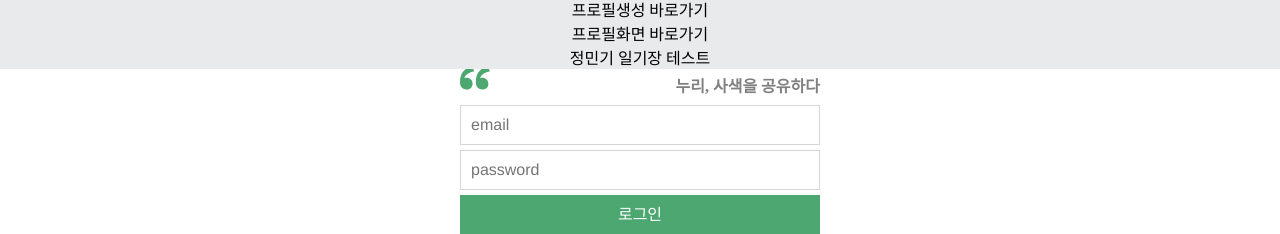
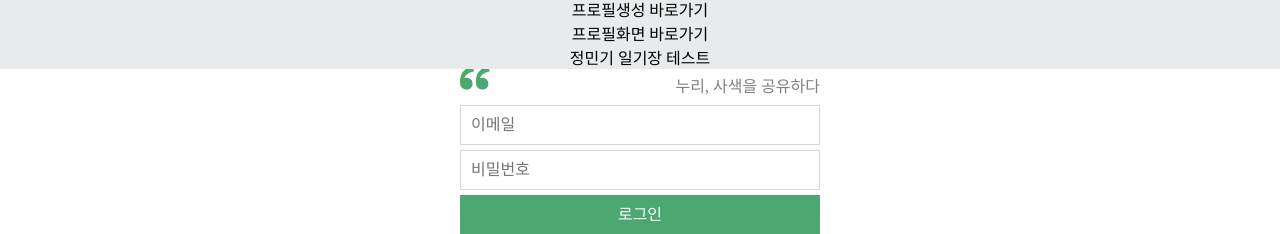
Before and after one commit to osamhack2022/WEB_SharedDiary_Nuri, a React (Create React App) app in the folder Project/frontend/: page /accounts/login in a window 1280 px wide. Shown: the part 165-399 px from the top of the page. Built offline with nearby package versions, Linux system fonts and the light colour scheme; a web font is replaced by a local one.

Commit message:
로그인 css완료(2)

```diff
--- a/Project/frontend/src/account/Login.jsx
+++ b/Project/frontend/src/account/Login.jsx
@@ -77,11 +77,11 @@ function Login() {
                     <svg width="40" height="40" fill="none" xmlns="http://www.w3.org/2000/svg" viewBox='0 0 48 48'>
                         <path d="M7.7 29.5c-2.3 0-4.1-.8-5.6-2.4C.7 25.5 0 23 0 20c0-4.5 1.1-8.4 3.4-11.6C5.7 5.2 9.2 2.6 14 .5l3.1 7c-3 .5-5.6 1.5-7.8 3A10 10 0 0 0 5 15.9c.7-.3 1.7-.5 2.8-.5 2.2 0 4 .7 5.3 2 1.3 1.3 2 3 2 5.1 0 2.1-.7 3.8-2 5.1a7.3 7.3 0 0 1-5.4 2Zm19 0c-2.3 0-4.2-.8-5.6-2.4-1.4-1.6-2.1-4-2.1-7.1 0-4.5 1-8.4 3.4-11.6C24.7 5.2 28 2.6 32.8.5l3.2 7c-3 .5-5.7 1.5-7.9 3a10 10 0 0 0-4.2 5.3c.8-.3 1.7-.5 2.8-.5 2.2 0 4 .7 5.3 2 1.4 1.3 2 3 2 5.1 0 2.1-.6 3.8-2 5.1a7.3 7.3 0 0 1-5.3 2Z" fill="#4CA771"/>
                     </svg>
-                    <p style={{color: '#808080'}}><strong>누리, 사색을 공유하다</strong></p>
+                    <p style={{color: '#808080'}}>누리, 사색을 공유하다</p>
                 </div>
                 <div className='login-form'>
-                    <p className='input'><input type="text" name="email" value={email} onChange={onChange} placeholder="email"/></p>
-                    <p className='input'><input type="password" name="password" value={password} onChange={onChange} placeholder="password"/></p>
+                    <p className='input'><input type="text" name="email" value={email} onChange={onChange} placeholder="이메일"/></p>
+                    <p className='input'><input type="password" name="password" value={password} onChange={onChange} placeholder="비밀번호"/></p>
                     <p className='submit'><input type="submit" value="로그인" onClick={onSubmit}/></p>
                 </div>
             </div>
```
